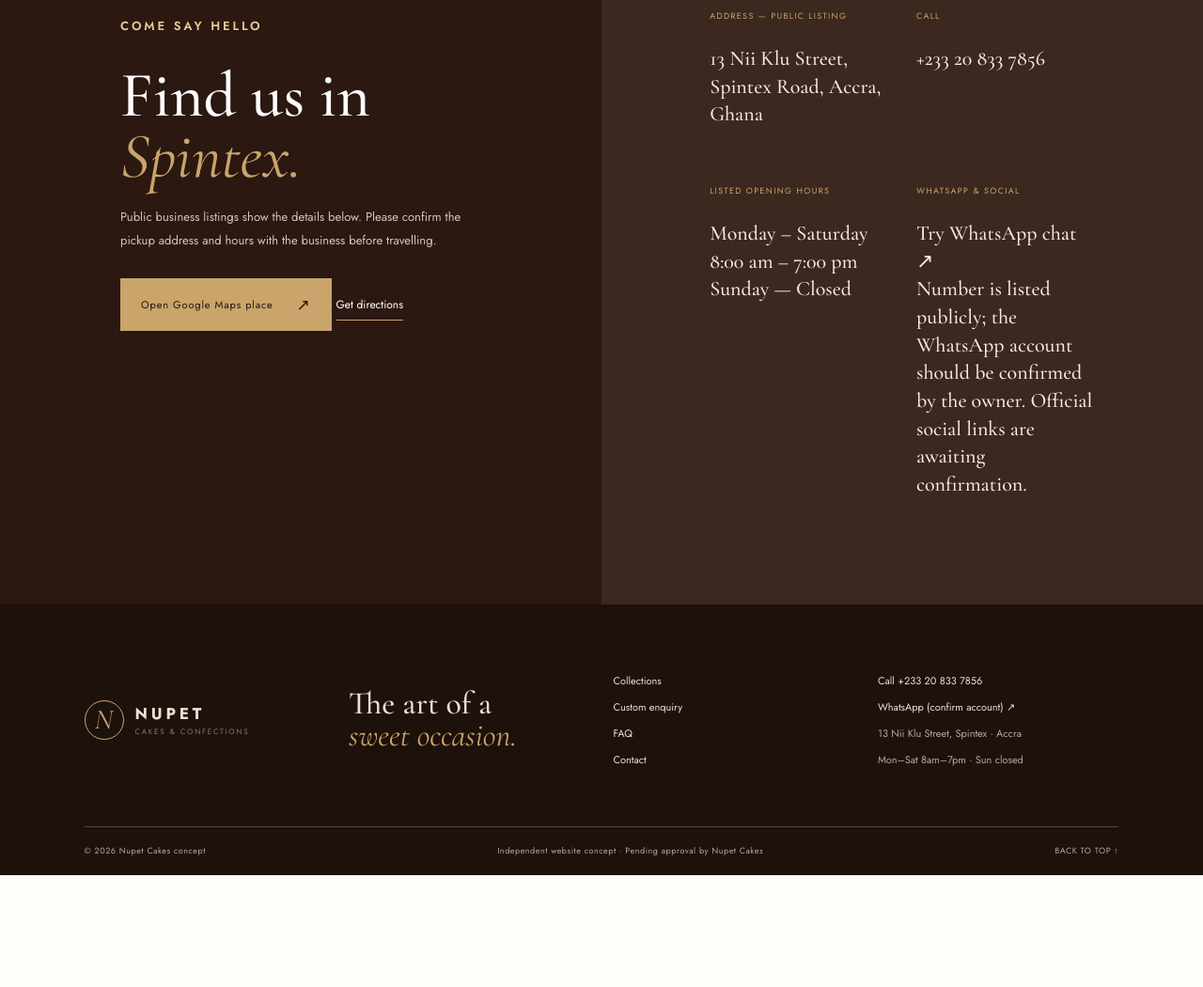
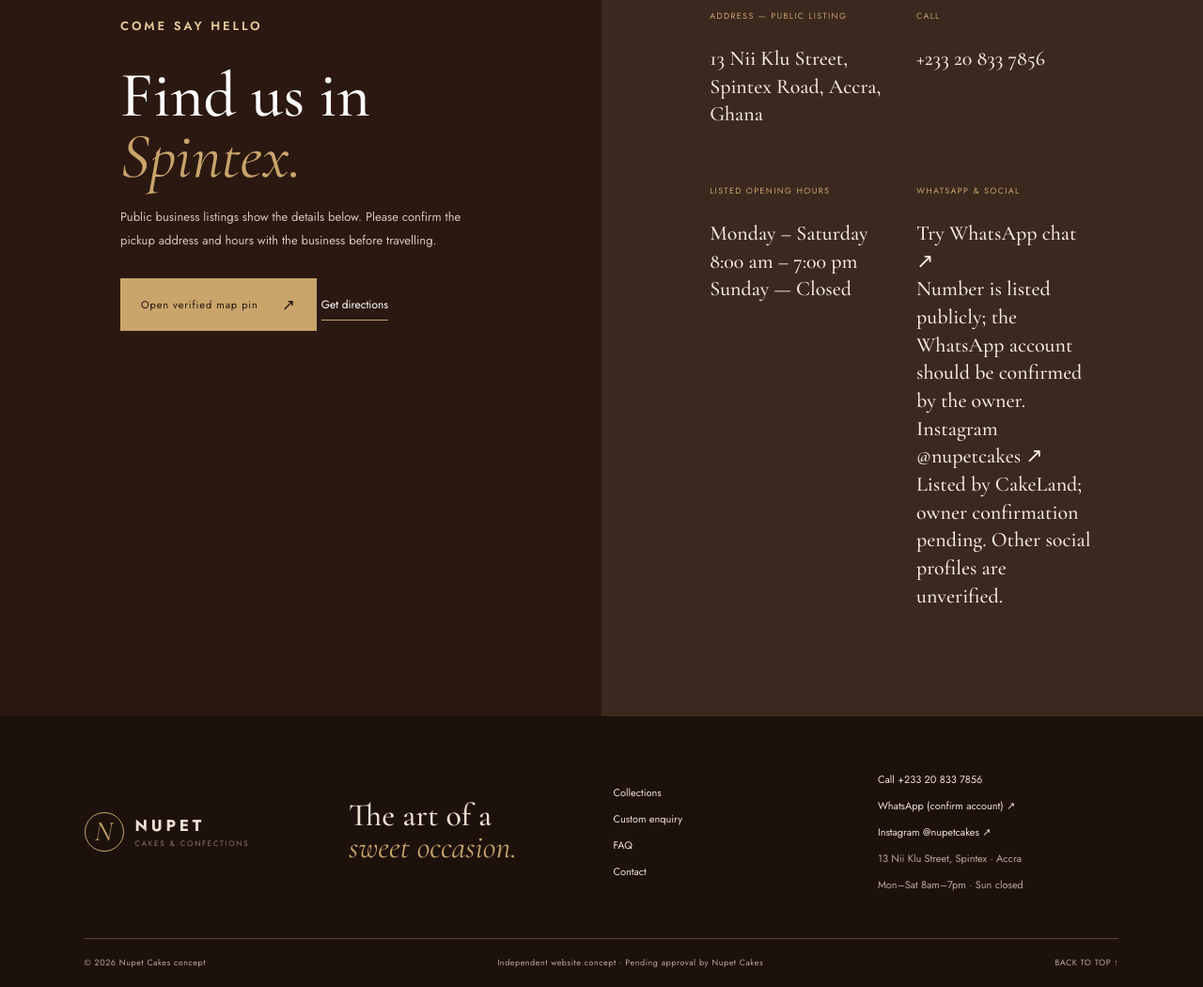
Before and after one commit to Kaylee7-ai/Nuppet-cakes-website, a plain HTML site: page index.html in a window 1280 px wide. Shown: the part 10852-11902 px from the top of the page at 94% size. Before the commit the page ends 11783 px from the top, so only its background shows below. Drawn offline with nearby package versions, Linux system fonts and the light colour scheme.

Commit message:
Add verified Google Maps pin and directory-listed Instagram profile

```diff
--- a/index.html
+++ b/index.html
@@ -26,7 +26,7 @@
     "url":"https://kaylee7-ai.github.io/Nuppet-cakes-website/",
     "description":"Cake shop listed in Spintex, Accra. Public listings identify birthday and celebration cakes.",
     "priceRange":"Price on enquiry",
-    "hasMap":"https://www.google.com/maps/place/?q=place_id:ChIJqS384W-F3w8RaMZLF_RP7Ds",
+    "hasMap":"https://www.google.com/maps/place/@5.641633,-0.106401,17z/data=!4m10!3m9!1s0xfdf856fe1fc2da9:0x3bec4ff4174bc668!5m2!4m1!1i2!8m2!3d5.641633!4d-0.106401!9m1!1b1","geo":{"@type":"GeoCoordinates","latitude":5.641633,"longitude":-0.106401},
     "address":{
       "@type":"PostalAddress",
       "streetAddress":"13 Nii Klu Street, Spintex Road",
@@ -139,13 +139,13 @@
     </section>
 
     <section class="visit-section" id="visit">
-      <div class="visit-left reveal"><p class="eyebrow light">COME SAY HELLO</p><h2>Find us in<br><em>Spintex.</em></h2><p>Public business listings show the details below. Please confirm the pickup address and hours with the business before travelling.</p><a class="button button-gold" href="https://www.google.com/maps/place/?q=place_id:ChIJqS384W-F3w8RaMZLF_RP7Ds" target="_blank" rel="noopener">Open Google Maps place <span>↗</span></a> <a class="text-link light-link" href="https://www.google.com/maps/dir/?api=1&destination_place_id=ChIJqS384W-F3w8RaMZLF_RP7Ds&destination=Nupet+Cakes%2C+13+Nii+Klu+Street%2C+Spintex+Road%2C+Accra%2C+Ghana" target="_blank" rel="noopener">Get directions</a></div>
-      <div class="visit-details reveal"><div><span>ADDRESS — PUBLIC LISTING</span><p>13 Nii Klu Street,<br>Spintex Road, Accra, Ghana</p></div><div><span>CALL</span><p><a href="tel:+233208337856">+233 20 833 7856</a></p></div><div><span>LISTED OPENING HOURS</span><p>Monday – Saturday<br>8:00 am – 7:00 pm<br>Sunday — Closed</p></div><div><span>WHATSAPP & SOCIAL</span><p><a href="https://wa.me/233208337856" target="_blank" rel="noopener">Try WhatsApp chat ↗</a><br>Number is listed publicly; the WhatsApp account should be confirmed by the owner. Official social links are awaiting confirmation.</p></div></div>
+      <div class="visit-left reveal"><p class="eyebrow light">COME SAY HELLO</p><h2>Find us in<br><em>Spintex.</em></h2><p>Public business listings show the details below. Please confirm the pickup address and hours with the business before travelling.</p><a class="button button-gold" href="https://www.google.com/maps/place/@5.641633,-0.106401,17z/data=!4m10!3m9!1s0xfdf856fe1fc2da9:0x3bec4ff4174bc668!5m2!4m1!1i2!8m2!3d5.641633!4d-0.106401!9m1!1b1" target="_blank" rel="noopener">Open verified map pin <span>↗</span></a> <a class="text-link light-link" href="https://www.google.com/maps/dir/?api=1&destination=5.641633%2C-0.106401&destination_place_id=ChIJqS384W-F3w8RaMZLF_RP7Ds" target="_blank" rel="noopener">Get directions</a></div>
+      <div class="visit-details reveal"><div><span>ADDRESS — PUBLIC LISTING</span><p>13 Nii Klu Street,<br>Spintex Road, Accra, Ghana</p></div><div><span>CALL</span><p><a href="tel:+233208337856">+233 20 833 7856</a></p></div><div><span>LISTED OPENING HOURS</span><p>Monday – Saturday<br>8:00 am – 7:00 pm<br>Sunday — Closed</p></div><div><span>WHATSAPP & SOCIAL</span><p><a href="https://wa.me/233208337856" target="_blank" rel="noopener">Try WhatsApp chat ↗</a><br>Number is listed publicly; the WhatsApp account should be confirmed by the owner. <a href="https://www.instagram.com/nupetcakes/" target="_blank" rel="noopener">Instagram @nupetcakes ↗</a><br>Listed by CakeLand; owner confirmation pending. Other social profiles are unverified.</p></div></div>
     </section>
   </main>
 
   <footer class="site-footer">
-    <div class="footer-main"><a class="brand footer-brand" href="#top"><span class="brand-mark">N</span><span class="brand-copy"><strong>NUPET</strong><small>CAKES & CONFECTIONS</small></span></a><p class="footer-tagline">The art of a<br><em>sweet occasion.</em></p><div class="footer-links"><a href="#collections">Collections</a><a href="#order">Custom enquiry</a><a href="#faq">FAQ</a><a href="#visit">Contact</a></div><div class="footer-contact"><a href="tel:+233208337856">Call +233 20 833 7856</a><a href="https://wa.me/233208337856" target="_blank" rel="noopener">WhatsApp (confirm account) ↗</a><span>13 Nii Klu Street, Spintex · Accra</span><span>Mon–Sat 8am–7pm · Sun closed</span></div></div>
+    <div class="footer-main"><a class="brand footer-brand" href="#top"><span class="brand-mark">N</span><span class="brand-copy"><strong>NUPET</strong><small>CAKES & CONFECTIONS</small></span></a><p class="footer-tagline">The art of a<br><em>sweet occasion.</em></p><div class="footer-links"><a href="#collections">Collections</a><a href="#order">Custom enquiry</a><a href="#faq">FAQ</a><a href="#visit">Contact</a></div><div class="footer-contact"><a href="tel:+233208337856">Call +233 20 833 7856</a><a href="https://wa.me/233208337856" target="_blank" rel="noopener">WhatsApp (confirm account) ↗</a><a href="https://www.instagram.com/nupetcakes/" target="_blank" rel="noopener">Instagram @nupetcakes ↗</a><span>13 Nii Klu Street, Spintex · Accra</span><span>Mon–Sat 8am–7pm · Sun closed</span></div></div>
     <div class="footer-bottom"><span>© <span id="year"></span> Nupet Cakes concept</span><span>Independent website concept · Pending approval by Nupet Cakes</span><a href="#top">BACK TO TOP ↑</a></div>
   </footer>
 
```
